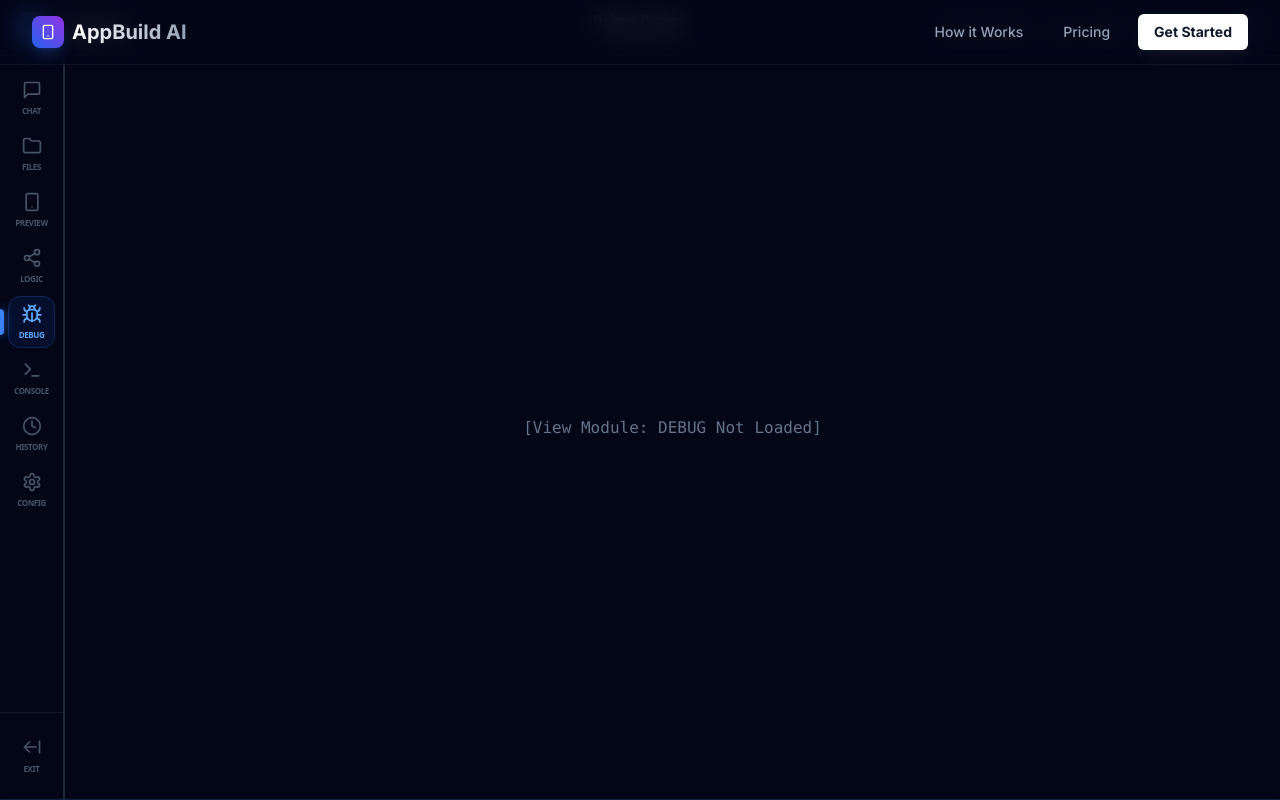
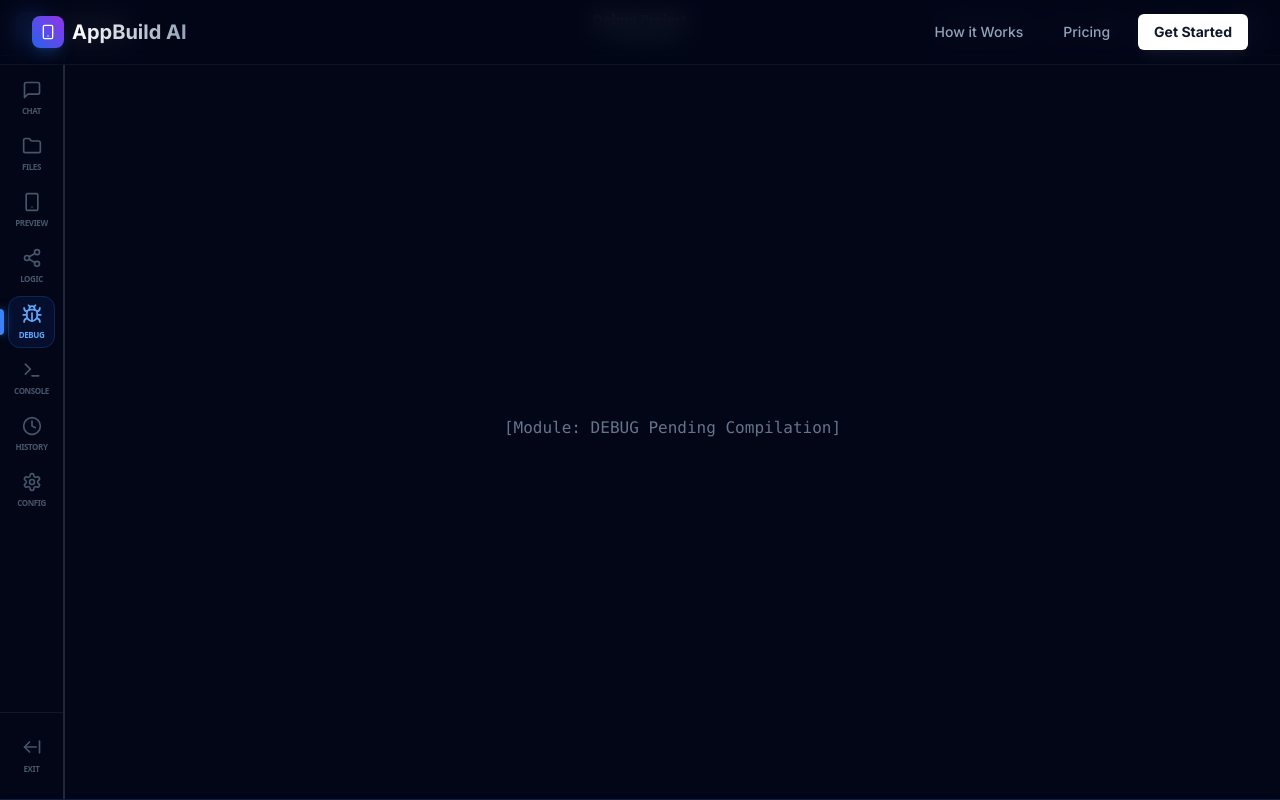
Before and after one commit to markolybrx/APK-Builder, a Next.js app: page /dashboard/1 in a window 1280 px wide. Both pictures are taken after a click on the button "DEBUG". Built offline with nearby package versions, Linux system fonts and the light colour scheme; no server answers.

Commit message:
Update WorkspaceUI.js

```diff
--- a/app/dashboard/[projectID]/WorkspaceUI.js
+++ b/app/dashboard/[projectID]/WorkspaceUI.js
@@ -4,7 +4,7 @@ import { useState, useEffect, useCallback } from "react";
 import { useRouter } from "next/navigation";
 import { User, X, Settings } from "lucide-react";
 
-// --- 1. CORE COMPONENTS (Must exist in /components folder) ---
+// --- 1. CORE COMPONENTS (Verified Exist) ---
 import NavigationRail from "./components/NavigationRail";
 import Header from "./components/Header";
 import ChatInterface from "./components/ChatInterface";
@@ -12,21 +12,22 @@ import FileExplorer from "./components/FileExplorer";
 import PreviewPane from "./components/PreviewPane";
 import LogicMapView from "./components/LogicMapView";
 
-// --- 2. ADVANCED LAYERS (Uncomment ONLY when files exist to prevent crashes) ---
+// --- 2. ADVANCED LAYERS (Verified Exist) ---
+import RepoConverter from "./components/RepoConverter";
+import CloneVision from "./components/CloneVision";
+
+// --- 3. FUTURE LAYERS (Commented out to prevent crash) ---
+// import QRShareModal from "./components/QRShareModal";
+// import WelcomeTour from "./components/WelcomeTour";
 // import Terminal from "./components/Terminal";
 // import HistoryView from "./components/HistoryView";
 // import SettingsView from "./components/SettingsView";
-// import RepoConverter from "./components/RepoConverter";
-// import CloneVision from "./components/CloneVision";
-// import QRShareModal from "./components/QRShareModal";
-// import WelcomeTour from "./components/WelcomeTour";
 // import DebuggerView from "./components/DebuggerView";
 
 export default function WorkspaceUI({ project }) {
   const router = useRouter();
 
-  // --- 3. INITIAL VFS STATE ---
-  // We initialize with a safe default to prevent "undefined" errors on load
+  // --- 4. INITIAL VFS STATE (Crash-Proof Default) ---
   const [projectFiles, setProjectFiles] = useState([
     {
       name: "MainActivity.kt",
@@ -36,7 +37,7 @@ export default function WorkspaceUI({ project }) {
     {
       name: "activity_main.xml",
       path: "app/src/main/res/layout/",
-      content: "<?xml version='1.0' encoding='utf-8'?>\n<LinearLayout xmlns:android='http://schemas.android.com/apk/res/android' android:layout_width='match_parent' android:layout_height='match_parent' android:orientation='vertical' android:gravity='center'>\n    <TextView android:text='System Online' android:textSize='24sp' android:layout_width='wrap_content' android:layout_height='wrap_content' />\n    <Button android:id='@+id/btn_action' android:text='Click Me' android:layout_width='wrap_content' android:layout_height='wrap_content' android:layout_marginTop='16dp' />\n</LinearLayout>"
+      content: "<?xml version='1.0' encoding='utf-8'?>\n<LinearLayout xmlns:android='http://schemas.android.com/apk/res/android' android:layout_width='match_parent' android:layout_height='match_parent' android:orientation='vertical' android:gravity='center'>\n    <TextView android:text='Visionary OS Online' android:textSize='24sp' android:layout_width='wrap_content' android:layout_height='wrap_content' />\n    <Button android:id='@+id/btn_start' android:text='Initialize' android:layout_width='wrap_content' android:layout_height='wrap_content' android:layout_marginTop='20dp' />\n</LinearLayout>"
     },
     {
       name: "AndroidManifest.xml",
@@ -48,7 +49,7 @@ export default function WorkspaceUI({ project }) {
   const [activeView, setActiveView] = useState('chat');
   const [previewMode, setPreviewMode] = useState('live');
 
-  // Modal States
+  // --- 5. MODAL STATES ---
   const [isExitModalOpen, setIsExitModalOpen] = useState(false);
   const [isConverterOpen, setIsConverterOpen] = useState(false);
   const [isCloneOpen, setIsCloneOpen] = useState(false);
@@ -59,12 +60,12 @@ export default function WorkspaceUI({ project }) {
     { role: 'ai', text: `System Online. VFS linked for "${project?.name || 'New Project'}".` },
   ]);
 
-  // --- 4. HARDWARE BRIDGE ---
+  // --- 6. HARDWARE BRIDGE ---
   const triggerHaptic = () => {
     if (typeof navigator !== 'undefined' && navigator.vibrate) navigator.vibrate(50);
   };
 
-  // --- 5. REACTIVE FILE SYSTEM ---
+  // --- 7. REACTIVE FILE SYSTEM ---
   const updateFile = useCallback((fileName, newContent) => {
     if (!fileName) return;
     setProjectFiles(prev => {
@@ -76,7 +77,7 @@ export default function WorkspaceUI({ project }) {
     triggerHaptic();
   }, []);
 
-  // --- 6. AI AGENT HANDLERS ---
+  // --- 8. AI AGENT HANDLERS ---
   const executeAICommand = async (commandType, payload) => {
     triggerHaptic();
     switch(commandType) {
@@ -99,7 +100,7 @@ export default function WorkspaceUI({ project }) {
     }
   };
 
-  // --- 7. VIEWPORT FIX ---
+  // --- 9. VIEWPORT FIX ---
   useEffect(() => {
     if (typeof window !== 'undefined') {
       const handleResize = () => {
@@ -112,7 +113,7 @@ export default function WorkspaceUI({ project }) {
     }
   }, []);
 
-  // --- 8. RENDER GUARDRAIL ---
+  // --- 10. RENDER GUARDRAIL ---
   if (!projectFiles) {
     return <div className="h-screen w-screen bg-[#020617] text-blue-500 flex items-center justify-center animate-pulse">Initializing Workspace...</div>;
   }
@@ -122,7 +123,7 @@ export default function WorkspaceUI({ project }) {
       className="flex flex-col w-full bg-[#020617] text-slate-300 font-sans overflow-hidden fixed inset-0"
       style={{ height: 'calc(var(--vh, 1vh) * 100)' }}
     >
-      {/* HEADER */}
+      {/* HEADER: Wires up the Modal Triggers */}
       <Header
         project={project}
         triggerHaptic={triggerHaptic}
@@ -174,10 +175,10 @@ export default function WorkspaceUI({ project }) {
              />
           )}
 
-          {/* Fallback for disabled views */}
+          {/* Fallback for disabled/future views */}
           {['terminal', 'history', 'settings', 'debug'].includes(activeView) && (
             <div className="flex-1 flex items-center justify-center text-slate-500 font-mono">
-                [View Module: {activeView.toUpperCase()} Not Loaded]
+                [Module: {activeView.toUpperCase()} Pending Compilation]
             </div>
           )}
         </main>
@@ -186,12 +187,17 @@ export default function WorkspaceUI({ project }) {
       {/* HORIZON LINE */}
       <div className="h-[1px] w-full bg-blue-500/20 shrink-0 z-[100] shadow-[0_0_10px_rgba(59,130,246,0.1)]" />
 
-      {/* --- OVERLAYS (Uncomment when files are ready) --- */}
-      {/* <RepoConverter isOpen={isConverterOpen} onClose={() => setIsConverterOpen(false)} onUpdateFile={updateFile} triggerHaptic={triggerHaptic} /> */}
-      {/* <CloneVision isOpen={isCloneOpen} onClose={() => setIsCloneOpen(false)} triggerHaptic={triggerHaptic} /> */}
+      {/* --- OVERLAYS --- */}
+      {/* 1. Repo Converter (Active) */}
+      <RepoConverter isOpen={isConverterOpen} onClose={() => setIsConverterOpen(false)} onUpdateFile={updateFile} triggerHaptic={triggerHaptic} />
+
+      {/* 2. Clone Vision (Active) */}
+      <CloneVision isOpen={isCloneOpen} onClose={() => setIsCloneOpen(false)} triggerHaptic={triggerHaptic} />
+
+      {/* 3. QR Share (Disabled - File Missing) */}
       {/* <QRShareModal isOpen={isQRModalOpen} onClose={() => setIsQRModalOpen(false)} triggerHaptic={triggerHaptic} /> */}
 
-      {/* PROFILE DRAWER */}
+      {/* PROFILE DRAWER (Inline Implementation) */}
       {isProfileOpen && (
            <>
              <div className="absolute inset-0 bg-black/60 backdrop-blur-sm z-[100]" onClick={() => setIsProfileOpen(false)} />
@@ -211,7 +217,7 @@ export default function WorkspaceUI({ project }) {
            </>
       )}
 
-      {/* EXIT DIALOG */}
+      {/* EXIT DIALOG (Inline Implementation) */}
       {isExitModalOpen && (
         <div className="absolute inset-0 z-[300] bg-black/80 backdrop-blur-md flex items-center justify-center p-4">
           <div className="bg-[#0f172a] border border-slate-800 p-6 rounded-2xl shadow-2xl max-w-sm w-full text-center animate-in zoom-in-95">
```
